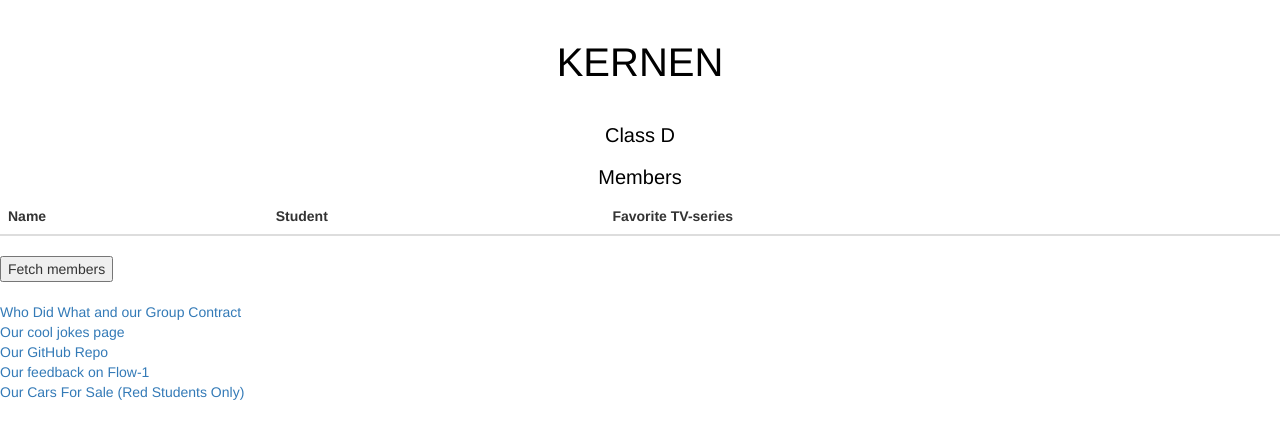
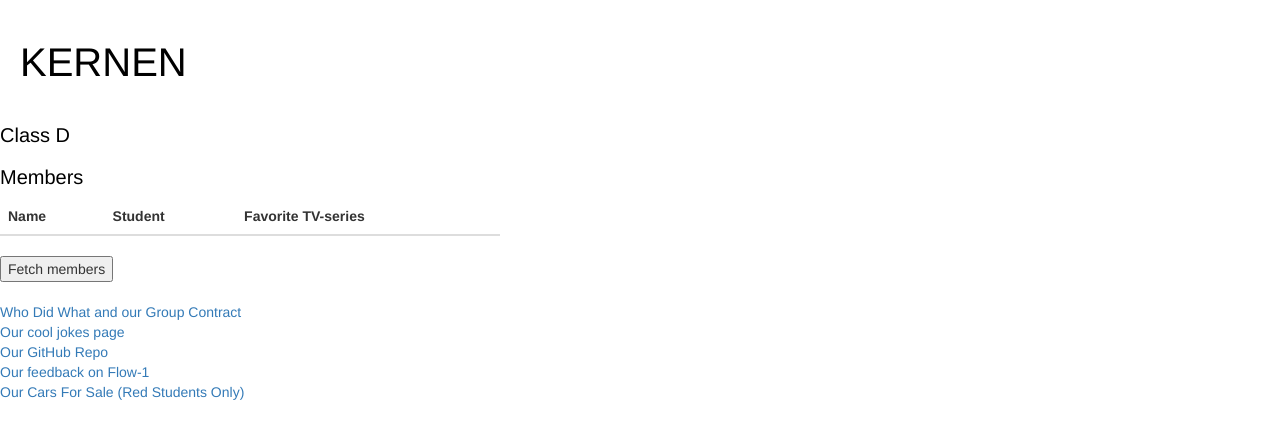
Before and after one commit to LukasBangStoltz/CA1_Opgave, a web app: page / in a window 1280 px wide. Shown: the top 439 px of the page. Run offline with its HTML, style and script files only (its server is not run), Linux system fonts and the light colour scheme; data that the repository does not hold is empty.

Commit message:
små fix på html sider

```diff
--- a/src/main/webapp/index.html
+++ b/src/main/webapp/index.html
@@ -2,19 +2,22 @@
 <html>
     <head>
         <title>Start Page</title>
+        <meta charset="UTF-8">
         <meta http-equiv="Content-Type" content="text/html; charset=UTF-8">
         <link rel="stylesheet" href="https://maxcdn.bootstrapcdn.com/bootstrap/3.4.1/css/bootstrap.min.css">
         <style>
             .headerBig {
                 padding: 20px;
-                text-align: center;
                 color: black;
                 font-size: 40px;
             }
             .headerSmall {
-                text-align: center;
                 color: black;
                 font-size: 20px;
+            }
+            .table{
+                table-layout: auto;
+                width: 500px;
             }
         </style>
     </head>
```
Also changed, not shown: src/main/webapp/jokesPage.html (+8 -10 lines).
